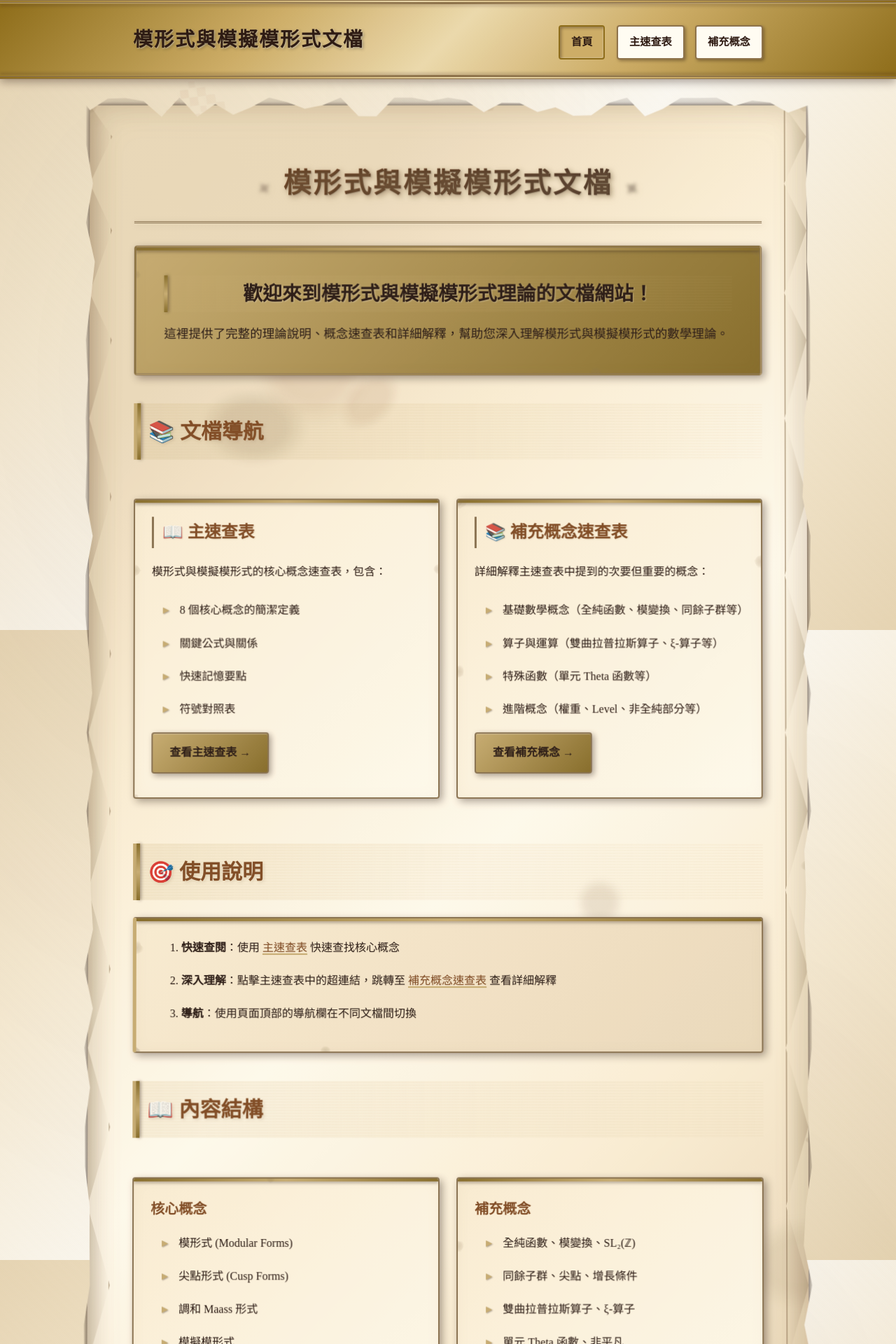
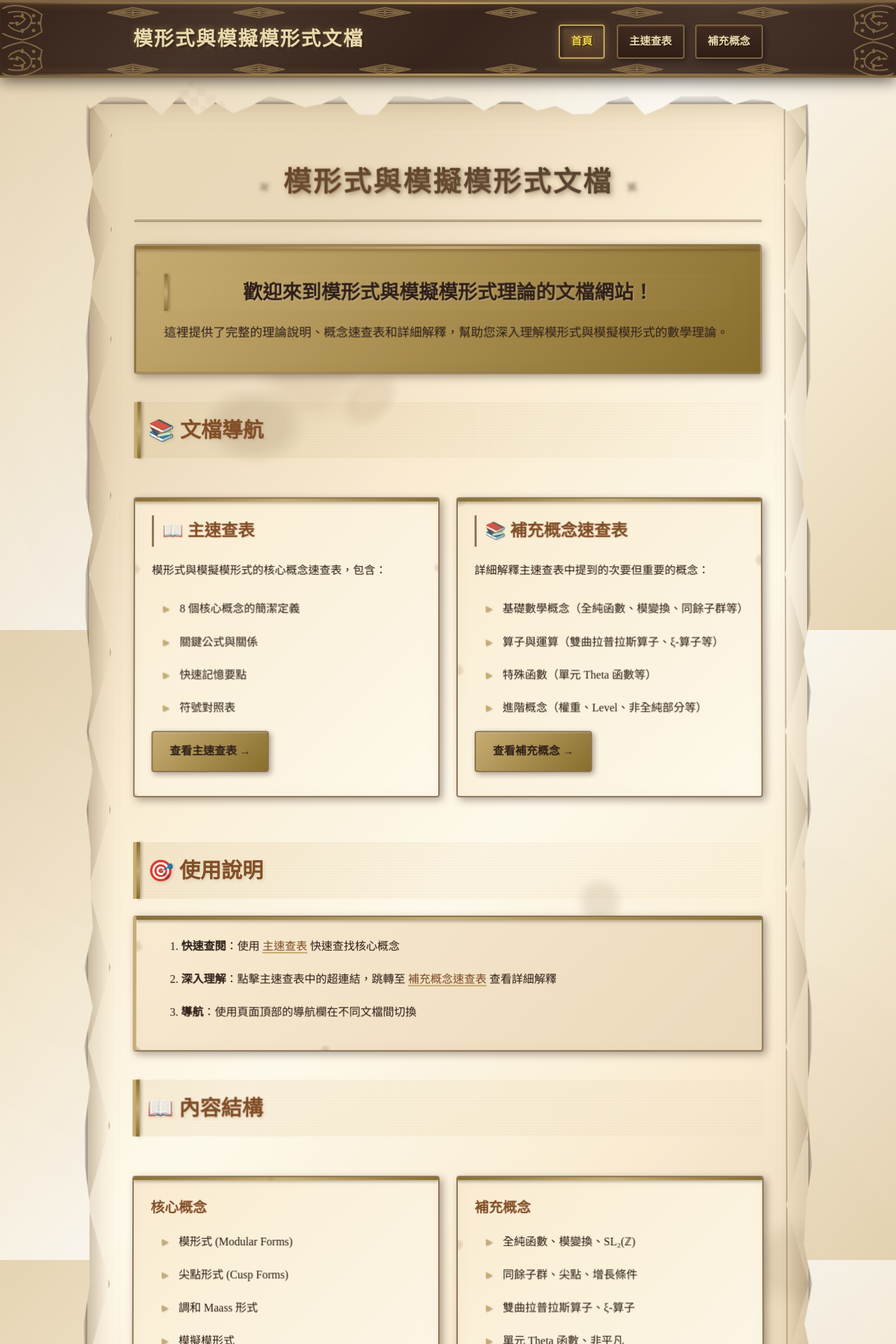
Before and after one commit to Kuo-TingKai/MMF_note, a Jekyll site: the page built from index.md, in a window 1280 px wide. Shown: the top 1920 px of the page at 70% size. Built offline with Jekyll 4.4.1, drawn with Linux system fonts in a browser that asks for light colours.

Commit message:
為標題欄添加暗黑破壞神風格的繁複花紋裝飾
導航欄風格改造：
- 深色石質紋理背景（深棕色漸變）
- 金屬光澤效果
- 深金色邊框和裝飾線
- 金色文字和發光效果

裝飾花紋：
- 四個角落的複雜哥特式裝飾（卷軸、葉子、裝飾點）
- 頂部和底部邊框的重複幾何圖案（雙層菱形、十字、裝飾點）
- 使用 SVG 動態生成，確保響應式
- 深金色/青銅色調（#8b6f47）

按鈕和文字：
- 深色背景按鈕，帶金屬質感
- 金色文字和發光效果
- 懸停時增強發光
- 活動狀態特殊高亮

技術實現：
- 使用 SVG 創建複雜裝飾圖案
- 自動適應窗口大小變化
- 支持響應式設計

```diff
--- a/_layouts/default.html
+++ b/_layouts/default.html
@@ -33,6 +33,9 @@
     <!-- 羊皮紙皺摺和破損效果 -->
     <script src="{{ '/assets/js/parchment-damage.js' | relative_url }}" defer></script>
 
+    <!-- 暗黑破壞神風格裝飾花紋 -->
+    <script src="{{ '/assets/js/diablo-ornaments.js' | relative_url }}" defer></script>
+
     <link rel="canonical" href="{{ page.url | replace:'index.html','' | absolute_url }}">
     <link rel="alternate" type="application/rss+xml" title="{{ site.title }}" href="{{ '/feed.xml' | relative_url }}">
   </head>
--- a/assets/css/style.css
+++ b/assets/css/style.css
@@ -86,33 +86,56 @@ body::before {
   z-index: 3;
 }
 
-/* 導航欄 - 古書風格 */
+/* 導航欄 - 暗黑破壞神風格 */
 .site-header {
   background:
-    /* 金色背景漸變 */
-    linear-gradient(135deg, var(--gold-dark) 0%, var(--gold) 30%, var(--gold-light) 50%, var(--gold) 70%, var(--gold-dark) 100%),
-    /* 裝飾性條紋 */
+    /* 深色石質紋理背景 */
+    linear-gradient(135deg,
+      rgba(44, 24, 16, 0.95) 0%,
+      rgba(60, 40, 30, 0.95) 25%,
+      rgba(44, 24, 16, 0.95) 50%,
+      rgba(60, 40, 30, 0.95) 75%,
+      rgba(44, 24, 16, 0.95) 100%
+    ),
+    /* 石質紋理 */
     repeating-linear-gradient(
-      45deg,
+      0deg,
       transparent,
-      transparent 8px,
-      rgba(139, 105, 20, 0.1) 8px,
-      rgba(139, 105, 20, 0.1) 16px
+      transparent 2px,
+      rgba(0, 0, 0, 0.1) 2px,
+      rgba(0, 0, 0, 0.1) 4px
+    ),
+    repeating-linear-gradient(
+      90deg,
+      transparent,
+      transparent 2px,
+      rgba(0, 0, 0, 0.08) 2px,
+      rgba(0, 0, 0, 0.08) 4px
+    ),
+    /* 金屬光澤 */
+    linear-gradient(
+      180deg,
+      rgba(139, 111, 71, 0.2) 0%,
+      transparent 30%,
+      transparent 70%,
+      rgba(139, 111, 71, 0.15) 100%
     );
-  color: var(--ink);
+  color: var(--gold-light);
   padding: 1.5rem 0;
-  border-top: 4px double var(--border-brown);
-  border-bottom: 4px double var(--border-brown);
+  border-top: 3px solid rgba(139, 111, 71, 0.8);
+  border-bottom: 3px solid rgba(139, 111, 71, 0.8);
   box-shadow:
-    0 4px 12px var(--shadow-ink),
-    inset 0 1px 0 rgba(255, 255, 255, 0.3),
-    inset 0 -1px 0 rgba(0, 0, 0, 0.1);
+    0 4px 20px rgba(0, 0, 0, 0.6),
+    inset 0 2px 4px rgba(139, 111, 71, 0.3),
+    inset 0 -2px 4px rgba(0, 0, 0, 0.4),
+    0 0 30px rgba(139, 111, 71, 0.2);
   margin-bottom: 2rem;
   position: relative;
   z-index: 100;
   /* 3D 效果 */
   transform: perspective(1000px) rotateX(0deg);
   transition: transform 0.3s ease;
+  overflow: hidden;
 }
 
 .site-header::before {
@@ -121,9 +144,17 @@ body::before {
   top: 0;
   left: 0;
   right: 0;
-  height: 2px;
-  background: linear-gradient(90deg, transparent, var(--border-brown), transparent);
-  box-shadow: 0 2px 4px var(--shadow-ink);
+  height: 3px;
+  background: linear-gradient(90deg,
+    transparent 0%,
+    rgba(139, 111, 71, 0.6) 10%,
+    rgba(201, 169, 97, 0.8) 50%,
+    rgba(139, 111, 71, 0.6) 90%,
+    transparent 100%
+  );
+  box-shadow:
+    0 2px 8px rgba(139, 111, 71, 0.4),
+    inset 0 1px 2px rgba(201, 169, 97, 0.3);
 }
 
 .site-header::after {
@@ -132,9 +163,17 @@ body::before {
   bottom: 0;
   left: 0;
   right: 0;
-  height: 2px;
-  background: linear-gradient(90deg, transparent, var(--border-brown), transparent);
-  box-shadow: 0 -2px 4px var(--shadow-ink);
+  height: 3px;
+  background: linear-gradient(90deg,
+    transparent 0%,
+    rgba(139, 111, 71, 0.6) 10%,
+    rgba(201, 169, 97, 0.8) 50%,
+    rgba(139, 111, 71, 0.6) 90%,
+    transparent 100%
+  );
+  box-shadow:
+    0 -2px 8px rgba(139, 111, 71, 0.4),
+    inset 0 -1px 2px rgba(201, 169, 97, 0.3);
 }
 
 .site-header .wrapper {
@@ -150,27 +189,29 @@ body::before {
   font-size: 1.75rem;
   font-weight: 700;
   margin: 0;
-  color: var(--ink);
+  color: var(--gold-light);
   text-decoration: none;
   text-shadow:
-    2px 2px 4px rgba(0, 0, 0, 0.3),
-    1px 1px 2px rgba(255, 255, 255, 0.5);
+    2px 2px 4px rgba(0, 0, 0, 0.8),
+    0 0 8px rgba(201, 169, 97, 0.5),
+    1px 1px 2px rgba(139, 111, 71, 0.6);
   letter-spacing: 2px;
   font-family: "Noto Serif TC", serif;
   position: relative;
   transition: all 0.3s ease;
+  z-index: 2;
   /* 手寫效果 */
   font-variant-ligatures: common-ligatures;
   font-feature-settings: "liga", "kern";
 }
 
 .site-title:hover {
-  color: var(--accent-red);
-  text-decoration: underline;
+  color: #f4d03f;
+  text-shadow:
+    2px 2px 4px rgba(0, 0, 0, 0.9),
+    0 0 12px rgba(244, 208, 63, 0.7),
+    1px 1px 2px rgba(201, 169, 97, 0.8);
   transform: translateY(-1px);
-  text-shadow:
-    3px 3px 6px rgba(0, 0, 0, 0.4),
-    1px 1px 2px rgba(255, 255, 255, 0.6);
 }
 
 .site-nav {
@@ -181,20 +222,29 @@ body::before {
 }
 
 .site-nav a {
-  color: var(--ink);
+  color: var(--gold-light);
   text-decoration: none;
   font-weight: 600;
   padding: 0.5rem 1rem;
-  border: 2px solid var(--border-brown);
+  border: 2px solid rgba(139, 111, 71, 0.8);
   border-radius: 4px;
-  background: var(--parchment-light);
+  background: linear-gradient(
+    180deg,
+    rgba(60, 40, 30, 0.9) 0%,
+    rgba(44, 24, 16, 0.9) 100%
+  );
   transition: all 0.3s cubic-bezier(0.4, 0, 0.2, 1);
   box-shadow:
-    2px 2px 4px var(--shadow-ink),
-    inset 0 1px 0 rgba(255, 255, 255, 0.5);
+    2px 2px 8px rgba(0, 0, 0, 0.6),
+    inset 0 1px 2px rgba(139, 111, 71, 0.3),
+    0 0 10px rgba(139, 111, 71, 0.2);
   font-size: 0.95rem;
   position: relative;
   overflow: hidden;
+  z-index: 2;
+  text-shadow:
+    1px 1px 2px rgba(0, 0, 0, 0.8),
+    0 0 4px rgba(201, 169, 97, 0.3);
   /* 3D 按鈕效果 */
   transform: perspective(500px) translateZ(0);
 }
@@ -215,21 +265,38 @@ body::before {
 }
 
 .site-nav a:hover {
-  background: var(--parchment-dark);
+  background: linear-gradient(
+    180deg,
+    rgba(80, 60, 50, 0.95) 0%,
+    rgba(60, 40, 30, 0.95) 100%
+  );
   transform: translateY(-2px) perspective(500px) translateZ(5px);
   box-shadow:
-    4px 4px 8px var(--shadow-ink),
-    inset 0 1px 0 rgba(255, 255, 255, 0.6);
-  border-color: var(--accent-red);
+    4px 4px 12px rgba(0, 0, 0, 0.8),
+    inset 0 1px 2px rgba(201, 169, 97, 0.4),
+    0 0 15px rgba(201, 169, 97, 0.4);
+  border-color: rgba(201, 169, 97, 0.9);
+  color: #f4d03f;
+  text-shadow:
+    1px 1px 2px rgba(0, 0, 0, 0.9),
+    0 0 8px rgba(244, 208, 63, 0.6);
 }
 
 .site-nav a.active {
-  background: var(--gold);
-  border-color: var(--gold-dark);
-  color: var(--ink);
+  background: linear-gradient(
+    180deg,
+    rgba(139, 111, 71, 0.4) 0%,
+    rgba(101, 67, 33, 0.4) 100%
+  );
+  border-color: rgba(201, 169, 97, 0.9);
+  color: #f4d03f;
   box-shadow:
-    inset 2px 2px 4px var(--shadow-ink),
-    inset -1px -1px 2px rgba(255, 255, 255, 0.3);
+    inset 2px 2px 6px rgba(0, 0, 0, 0.6),
+    inset -1px -1px 2px rgba(201, 169, 97, 0.3),
+    0 0 12px rgba(201, 169, 97, 0.3);
+  text-shadow:
+    1px 1px 2px rgba(0, 0, 0, 0.9),
+    0 0 6px rgba(244, 208, 63, 0.5);
   transform: perspective(500px) translateZ(0);
 }
 
--- /dev/null
+++ b/assets/js/diablo-ornaments.js
@@ -0,0 +1,271 @@
+// 暗黑破壞神風格的繁複花紋裝飾
+
+(function() {
+  'use strict';
+
+  // 創建裝飾花紋容器
+  function createOrnamentContainer(header) {
+    const container = document.createElement('div');
+    container.className = 'diablo-ornaments';
+    container.style.cssText = `
+      position: absolute;
+      top: 0;
+      left: 0;
+      width: 100%;
+      height: 100%;
+      pointer-events: none;
+      z-index: 0;
+      overflow: hidden;
+    `;
+    header.appendChild(container);
+    return container;
+  }
+
+  // 生成哥特式裝飾圖案
+  function createGothicOrnament(type, x, y, width, height) {
+    const svg = document.createElementNS('http://www.w3.org/2000/svg', 'svg');
+    svg.setAttribute('width', width);
+    svg.setAttribute('height', height);
+    svg.setAttribute('viewBox', `0 0 ${width} ${height}`);
+    svg.style.cssText = `
+      position: absolute;
+      left: ${x}px;
+      top: ${y}px;
+      opacity: 0.8;
+    `;
+
+    const g = document.createElementNS('http://www.w3.org/2000/svg', 'g');
+    g.setAttribute('fill', 'none');
+    g.setAttribute('stroke', '#8b6f47');
+    g.setAttribute('stroke-width', '2');
+    g.setAttribute('stroke-linecap', 'round');
+    g.setAttribute('stroke-linejoin', 'round');
+
+    if (type === 'corner') {
+      // 角落裝飾 - 複雜的哥特式卷軸和葉子圖案
+      // 外層卷軸
+      const path1 = document.createElementNS('http://www.w3.org/2000/svg', 'path');
+      path1.setAttribute('d', `M ${width*0.05} ${height*0.15}
+        Q ${width*0.2} ${height*0.05}, ${width*0.4} ${height*0.1}
+        Q ${width*0.6} ${height*0.15}, ${width*0.75} ${height*0.3}
+        Q ${width*0.7} ${height*0.5}, ${width*0.75} ${height*0.7}
+        Q ${width*0.6} ${height*0.85}, ${width*0.4} ${height*0.9}
+        Q ${width*0.2} ${height*0.85}, ${width*0.05} ${height*0.75}`);
+      g.appendChild(path1);
+
+      // 中層裝飾線
+      const path2 = document.createElementNS('http://www.w3.org/2000/svg', 'path');
+      path2.setAttribute('d', `M ${width*0.15} ${height*0.25}
+        Q ${width*0.3} ${height*0.2}, ${width*0.45} ${height*0.25}
+        Q ${width*0.6} ${height*0.35}, ${width*0.55} ${height*0.5}
+        Q ${width*0.5} ${height*0.65}, ${width*0.35} ${height*0.7}
+        Q ${width*0.2} ${height*0.65}, ${width*0.15} ${height*0.55}`);
+      g.appendChild(path2);
+
+      // 內層裝飾線
+      const path3 = document.createElementNS('http://www.w3.org/2000/svg', 'path');
+      path3.setAttribute('d', `M ${width*0.25} ${height*0.35}
+        Q ${width*0.35} ${height*0.3}, ${width*0.45} ${height*0.4}
+        Q ${width*0.4} ${height*0.5}, ${width*0.3} ${height*0.55}`);
+      g.appendChild(path3);
+
+      // 多個葉子裝飾
+      for (let i = 0; i < 4; i++) {
+        const angle = (i * 90) * Math.PI / 180;
+        const cx = width * 0.4 + Math.cos(angle) * width * 0.15;
+        const cy = height * 0.5 + Math.sin(angle) * height * 0.15;
+        const leaf = document.createElementNS('http://www.w3.org/2000/svg', 'path');
+        leaf.setAttribute('d', `M ${cx} ${cy}
+          Q ${cx + Math.cos(angle + 0.3) * width * 0.05} ${cy + Math.sin(angle + 0.3) * height * 0.05},
+            ${cx + Math.cos(angle) * width * 0.08} ${cy + Math.sin(angle) * height * 0.08}
+          Q ${cx + Math.cos(angle - 0.3) * width * 0.05} ${cy + Math.sin(angle - 0.3) * height * 0.05},
+            ${cx} ${cy}`);
+        g.appendChild(leaf);
+      }
+
+      // 小裝飾點
+      for (let i = 0; i < 6; i++) {
+        const angle = (i * 60) * Math.PI / 180;
+        const cx = width * 0.5 + Math.cos(angle) * width * 0.2;
+        const cy = height * 0.5 + Math.sin(angle) * height * 0.2;
+        const dot = document.createElementNS('http://www.w3.org/2000/svg', 'circle');
+        dot.setAttribute('cx', cx);
+        dot.setAttribute('cy', cy);
+        dot.setAttribute('r', 1.5);
+        dot.setAttribute('fill', '#8b6f47');
+        g.appendChild(dot);
+      }
+    } else if (type === 'border') {
+      // 邊框裝飾 - 重複的複雜幾何圖案
+      const patternWidth = width / 6;
+      for (let i = 0; i < 6; i++) {
+        const x = i * patternWidth;
+        const centerX = x + patternWidth * 0.5;
+        const centerY = height * 0.5;
+
+        // 外層菱形
+        const diamond1 = document.createElementNS('http://www.w3.org/2000/svg', 'path');
+        diamond1.setAttribute('d', `M ${centerX} ${height*0.15}
+          L ${x + patternWidth*0.7} ${centerY}
+          L ${centerX} ${height*0.85}
+          L ${x + patternWidth*0.3} ${centerY}
+          Z`);
+        g.appendChild(diamond1);
+
+        // 中層菱形
+        const diamond2 = document.createElementNS('http://www.w3.org/2000/svg', 'path');
+        diamond2.setAttribute('d', `M ${centerX} ${height*0.3}
+          L ${x + patternWidth*0.65} ${centerY}
+          L ${centerX} ${height*0.7}
+          L ${x + patternWidth*0.35} ${centerY}
+          Z`);
+        g.appendChild(diamond2);
+
+        // 內部十字
+        const cross1 = document.createElementNS('http://www.w3.org/2000/svg', 'line');
+        cross1.setAttribute('x1', x + patternWidth * 0.4);
+        cross1.setAttribute('y1', centerY);
+        cross1.setAttribute('x2', x + patternWidth * 0.6);
+        cross1.setAttribute('y2', centerY);
+        g.appendChild(cross1);
+
+        const cross2 = document.createElementNS('http://www.w3.org/2000/svg', 'line');
+        cross2.setAttribute('x1', centerX);
+        cross2.setAttribute('y1', height * 0.4);
+        cross2.setAttribute('x2', centerX);
+        cross2.setAttribute('y2', height * 0.6);
+        g.appendChild(cross2);
+
+        // 小裝飾點
+        const dot = document.createElementNS('http://www.w3.org/2000/svg', 'circle');
+        dot.setAttribute('cx', centerX);
+        dot.setAttribute('cy', centerY);
+        dot.setAttribute('r', 1.5);
+        dot.setAttribute('fill', '#8b6f47');
+        g.appendChild(dot);
+      }
+    } else if (type === 'center') {
+      // 中心裝飾 - 複雜的對稱圖案
+      const centerX = width / 2;
+      const centerY = height / 2;
+
+      // 外圈
+      const circle1 = document.createElementNS('http://www.w3.org/2000/svg', 'circle');
+      circle1.setAttribute('cx', centerX);
+      circle1.setAttribute('cy', centerY);
+      circle1.setAttribute('r', width * 0.3);
+      g.appendChild(circle1);
+
+      // 內圈
+      const circle2 = document.createElementNS('http://www.w3.org/2000/svg', 'circle');
+      circle2.setAttribute('cx', centerX);
+      circle2.setAttribute('cy', centerY);
+      circle2.setAttribute('r', width * 0.15);
+      g.appendChild(circle2);
+
+      // 十字圖案
+      const cross1 = document.createElementNS('http://www.w3.org/2000/svg', 'line');
+      cross1.setAttribute('x1', centerX - width * 0.2);
+      cross1.setAttribute('y1', centerY);
+      cross1.setAttribute('x2', centerX + width * 0.2);
+      cross1.setAttribute('y2', centerY);
+      g.appendChild(cross1);
+
+      const cross2 = document.createElementNS('http://www.w3.org/2000/svg', 'line');
+      cross2.setAttribute('x1', centerX);
+      cross2.setAttribute('y1', centerY - width * 0.2);
+      cross2.setAttribute('x2', centerX);
+      cross2.setAttribute('y2', centerY + width * 0.2);
+      g.appendChild(cross2);
+
+      // 四角的裝飾
+      for (let angle = 0; angle < 360; angle += 90) {
+        const rad = (angle * Math.PI) / 180;
+        const x1 = centerX + Math.cos(rad) * width * 0.25;
+        const y1 = centerY + Math.sin(rad) * width * 0.25;
+        const x2 = centerX + Math.cos(rad) * width * 0.35;
+        const y2 = centerY + Math.sin(rad) * width * 0.35;
+
+        const ray = document.createElementNS('http://www.w3.org/2000/svg', 'line');
+        ray.setAttribute('x1', x1);
+        ray.setAttribute('y1', y1);
+        ray.setAttribute('x2', x2);
+        ray.setAttribute('y2', y2);
+        g.appendChild(ray);
+      }
+    }
+
+    svg.appendChild(g);
+    return svg;
+  }
+
+  // 初始化裝飾
+  function initOrnaments() {
+    const header = document.querySelector('.site-header');
+    if (!header) {
+      setTimeout(initOrnaments, 100);
+      return;
+    }
+
+    const container = createOrnamentContainer(header);
+    const rect = header.getBoundingClientRect();
+    const headerWidth = rect.width;
+    const headerHeight = rect.height;
+
+    // 左上角裝飾
+    const topLeft = createGothicOrnament('corner', 0, 0, 80, 60);
+    container.appendChild(topLeft);
+
+    // 右上角裝飾（翻轉）
+    const topRight = createGothicOrnament('corner', headerWidth - 80, 0, 80, 60);
+    topRight.style.transform = 'scaleX(-1)';
+    container.appendChild(topRight);
+
+    // 左下角裝飾（翻轉）
+    const bottomLeft = createGothicOrnament('corner', 0, headerHeight - 60, 80, 60);
+    bottomLeft.style.transform = 'scaleY(-1)';
+    container.appendChild(bottomLeft);
+
+    // 右下角裝飾（翻轉）
+    const bottomRight = createGothicOrnament('corner', headerWidth - 80, headerHeight - 60, 80, 60);
+    bottomRight.style.transform = 'scale(-1, -1)';
+    container.appendChild(bottomRight);
+
+    // 頂部邊框裝飾
+    const topBorder = createGothicOrnament('border', 100, 5, headerWidth - 200, 20);
+    container.appendChild(topBorder);
+
+    // 底部邊框裝飾
+    const bottomBorder = createGothicOrnament('border', 100, headerHeight - 25, headerWidth - 200, 20);
+    bottomBorder.style.transform = 'scaleY(-1)';
+    container.appendChild(bottomBorder);
+
+    // 中心裝飾（可選，如果標題在中間）
+    // const center = createGothicOrnament('center', headerWidth / 2 - 40, headerHeight / 2 - 40, 80, 80);
+    // container.appendChild(center);
+  }
+
+  // 頁面加載完成後初始化
+  if (document.readyState === 'loading') {
+    document.addEventListener('DOMContentLoaded', initOrnaments);
+  } else {
+    initOrnaments();
+  }
+
+  // 監聽窗口大小變化
+  let resizeTimer;
+  window.addEventListener('resize', () => {
+    clearTimeout(resizeTimer);
+    resizeTimer = setTimeout(() => {
+      const header = document.querySelector('.site-header');
+      if (header) {
+        const ornaments = header.querySelector('.diablo-ornaments');
+        if (ornaments) {
+          ornaments.remove();
+        }
+        initOrnaments();
+      }
+    }, 200);
+  });
+
+})();
```
